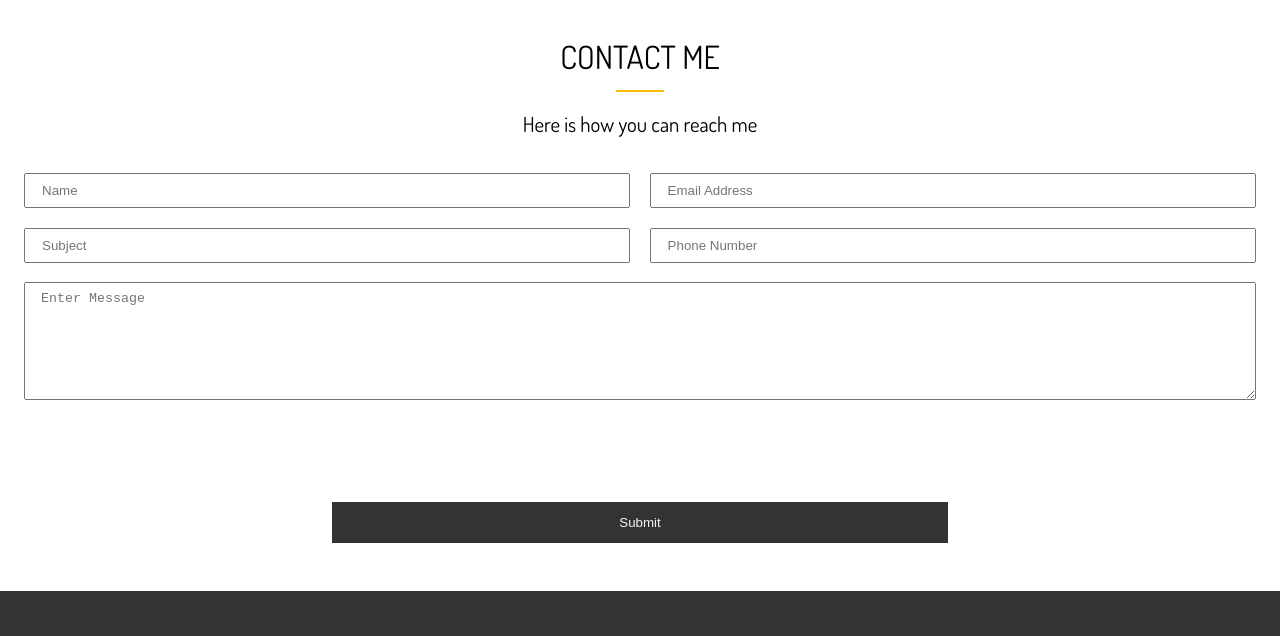
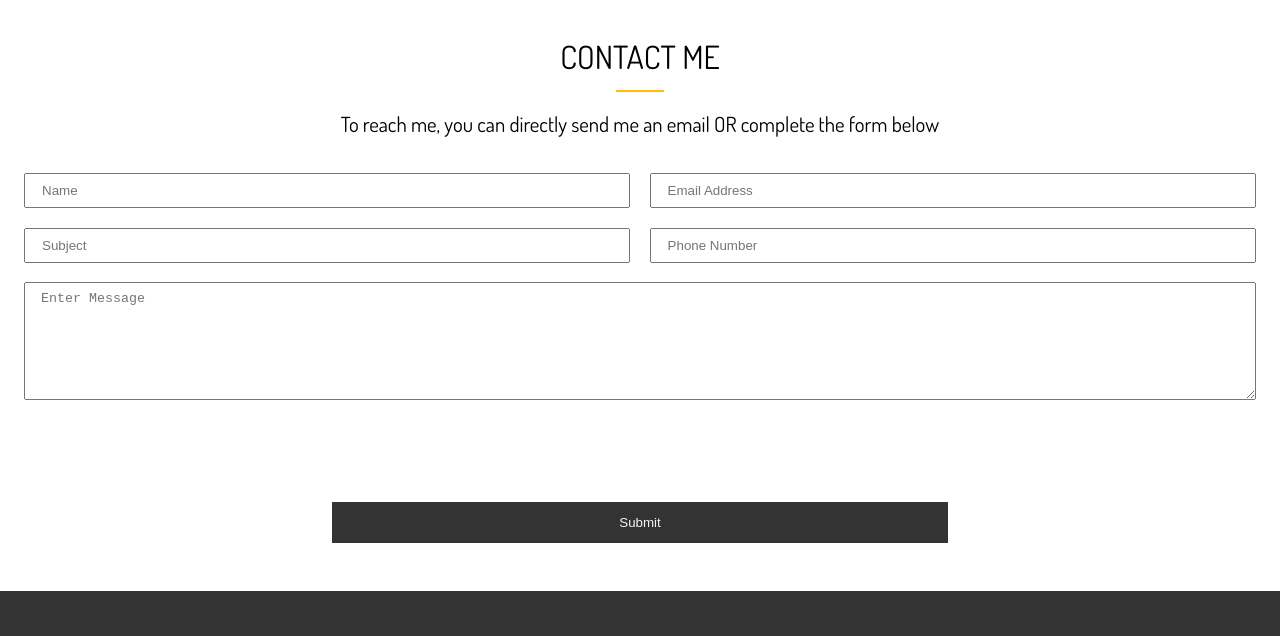
Before and after one commit to ramzi-omari/Portfolio-HTML-SASS, a website: page dist/contact.html in a window 1280 px wide. Shown: the part 108-744 px from the top of the page. Drawn offline with Linux system fonts and the light colour scheme.

Commit message:
arragement

```diff
--- a/dist/contact.html
+++ b/dist/contact.html
@@ -31,7 +31,7 @@
         <div class="container">
             <h2 class="section-title">Contact ME</h2>
             <div class="bottom-line"></div>
-            <p class="lead">Here is how you can reach me</p>
+            <p class="lead">To reach me, you can directly send me an email OR complete the form below</p>
             <form method="POST" data-netlify="true" data-netlify-recaptcha="true">
                 <div class="text-fields">
                     <input type="text" class="text-input name-input" placeholder="Name" name="name">
```
